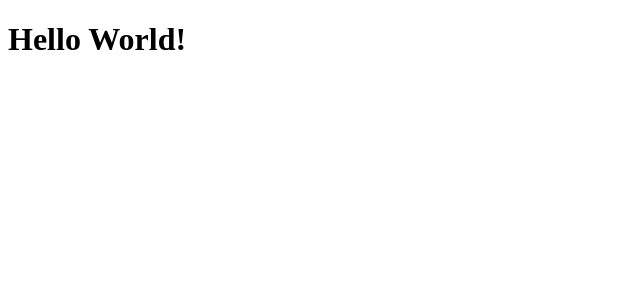
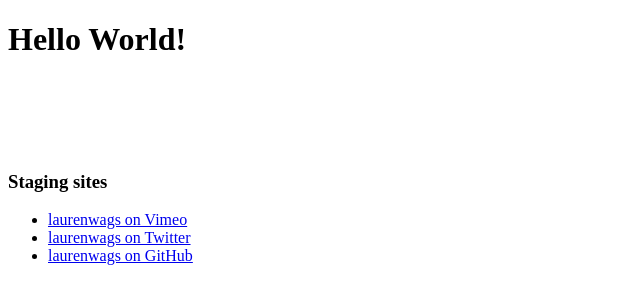
Before and after one commit to LaurenWags/laurenwags.github.io, a plain HTML site: page index.html in a window 1280 px wide. Shown: the whole page, without its empty margins (0-640 px from the left). Drawn offline with Linux system fonts and the light colour scheme.

Commit message:
add some staging sites

```diff
--- a/index.html
+++ b/index.html
@@ -4,6 +4,16 @@
 	<title>laurenwags blog</title>
 </head>
 <body>
-<h1>Hello World!</h1>
+  <h1>Hello World!</h1>
+    <br>
+    <br>
+    <br>
+    <br>
+    <h3>Staging sites</h3>
+      <ul>
+      	<li><a href="https://www.vimeo.com/bravelaurenwags" target="_blank">laurenwags on Vimeo</a></li>
+      	<li><a href="https://twitter.com/bravelaurenwags" target="_blank">laurenwags on Twitter</a></li>
+      	<li><a href="https://www.github.com/laurenwags" target="_blank">laurenwags on GitHub</a></li>
+      </ul>
 </body>
 </html>
```
